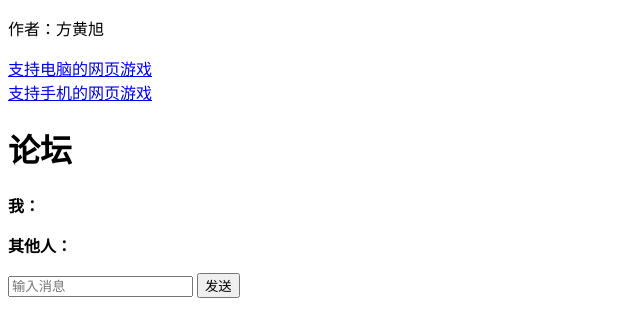
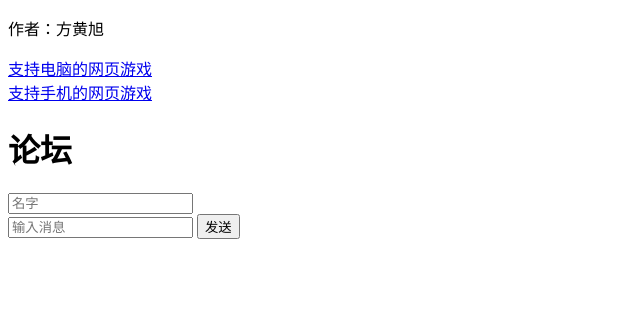
Before and after one commit to fanghuangxu/HtmlGame, a plain HTML site: page index.html in a window 1280 px wide. Both pictures are taken after a click on the button "发送". Shown: the whole page, without its empty margins (0-640 px from the left). Drawn offline with Linux system fonts and the light colour scheme.

Commit message:
Update index.html

```diff
--- a/index.html
+++ b/index.html
@@ -9,6 +9,7 @@
   <a href='computer.html'>支持电脑的网页游戏<br><a>
   <a href='phone.html'>支持手机的网页游戏<br></a>
     <h1>论坛</h1>
+<input type="text" id="a" placeholder="名字">
 <div id="chat"></div>
 <input type="text" id="message" placeholder="输入消息">
 <button onclick="sendMessage()">发送</button>
@@ -24,7 +25,8 @@ if(localStorage.getItem('chatHistory')) {
 
 function sendMessage() {
     const message = messageInput.value;
-    chat.innerHTML += `<p><strong>我：</strong> ${message}</p>`;
+    const name = aInput.value;
+    chat.innerHTML += `<p><strong> ${name}</strong> ${message}</p>`;
 
     // 将聊天记录保存到本地存储
     let chatHistory = chat.innerHTML;
```
